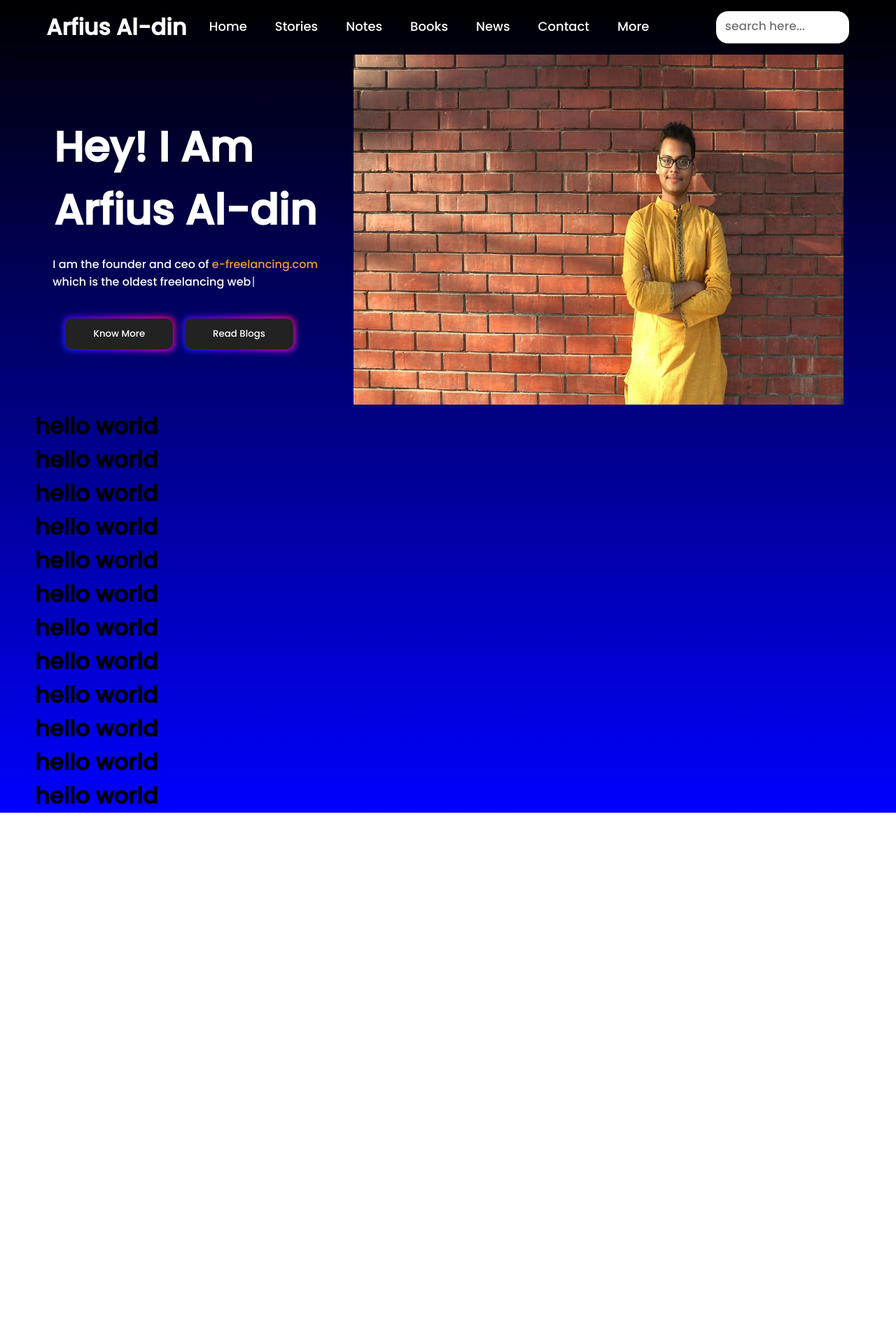
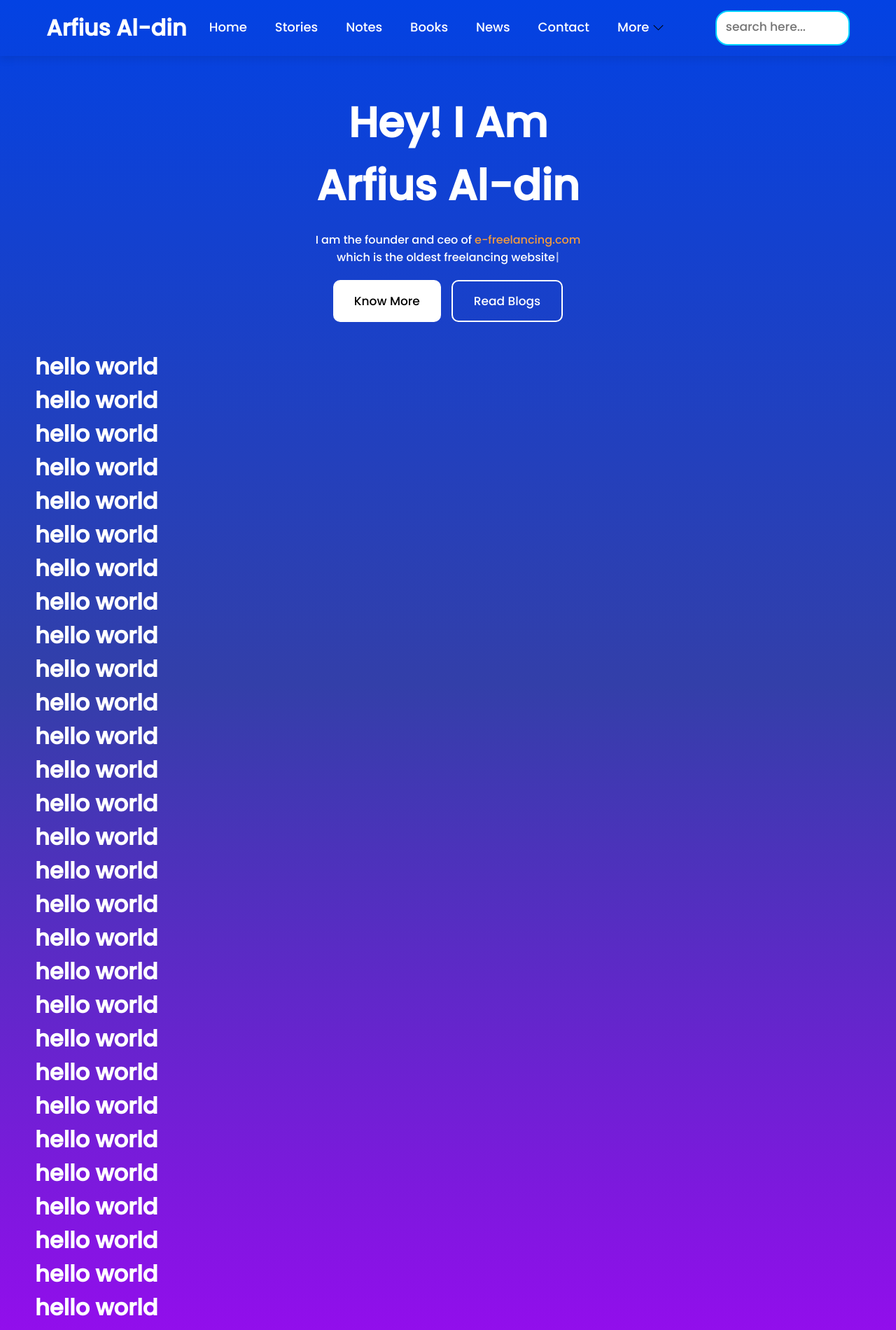
Before and after one commit to Mahade121/portfolio, a Next.js app: page /home in a window 1280 px wide. Shown: the top 1900 px of the page at 70% size. Before the commit the page ends 1161 px from the top, so only its background shows below. Built offline with nearby package versions, Linux system fonts and the light colour scheme.

Commit message:
color changing effect added

```diff
--- a/src/pages/home.js
+++ b/src/pages/home.js
@@ -36,7 +36,7 @@ export default function home() {
                 </div>
             </header>
             <main>
-                <div className="hero-sec">
+                <div className="hero-sec mb-80">
                     <div className="content">
                         <h1 className='hero-title'>Hey! I Am <br /> Arfius Al-din</h1>
                         <div className="detail">
@@ -50,15 +50,60 @@ export default function home() {
                             />
                         </div>
                         <div className="btn-container">
-                            <button className='hero-btn'>Know More</button>
-                            <button className='hero-btn'>Read Blogs</button>
+                            <button className='know-btn'>Know More</button>
+                            <button className='read-btn'>Read Blogs</button>
                         </div>
                     </div>
-                    <div className="top-img">
-                        <Image src={'/arfius-vaiya.jpg'} width={700} height={500} />
-                    </div>
                 </div>
-                <h1>hello world</h1>
+                    <h1>hello world</h1>
+                    <h1>hello world</h1>
+                    <h1>hello world</h1>
+                    <h1>hello world</h1>
+                    <h1>hello world</h1>
+                    <h1>hello world</h1>
+                    <h1>hello world</h1>
+                    <h1>hello world</h1>
+                    <h1>hello world</h1>
+                    <h1>hello world</h1>
+                    <h1>hello world</h1>
+                    <h1>hello world</h1>
+                    <h1>hello world</h1>
+                    <h1>hello world</h1>
+                    <h1>hello world</h1>
+                    <h1>hello world</h1>
+                    <h1>hello world</h1>
+                    <h1>hello world</h1>
+                    <h1>hello world</h1>
+                    <h1>hello world</h1>
+                    <h1>hello world</h1>
+                    <h1>hello world</h1>
+                    <h1>hello world</h1>
+                    <h1>hello world</h1>
+                    <h1>hello world</h1>
+                    <h1>hello world</h1>
+                    <h1>hello world</h1>
+                    <h1>hello world</h1>
+                    <h1>hello world</h1>
+                    <h1>hello world</h1>
+                    <h1>hello world</h1>
+                    <h1>hello world</h1>
+                    <h1>hello world</h1>
+                    <h1>hello world</h1>
+                    <h1>hello world</h1>
+                    <h1>hello world</h1>
+                    <h1>hello world</h1>
+                    <h1>hello world</h1>
+                    <h1>hello world</h1>
+                    <h1>hello world</h1>
+                    <h1>hello world</h1>
+                    <h1>hello world</h1>
+                    <h1>hello world</h1>
+                    <h1>hello world</h1>
+                    <h1>hello world</h1>
+                    <h1>hello world</h1>
+                    <h1>hello world</h1>
+                    <h1>hello world</h1>
+                    <h1>hello world</h1>
                     <h1>hello world</h1>
                     <h1>hello world</h1>
                     <h1>hello world</h1>
@@ -71,7 +116,6 @@ export default function home() {
                     <h1>hello world</h1>
                     <h1>hello world</h1>
             </main>
-        {/* </div> */}
         </>
     )
 }
--- a/src/styles/globals.css
+++ b/src/styles/globals.css
@@ -6,7 +6,11 @@
   font-family: 'Poppins', sans-serif;
 }
 body {
-  background: linear-gradient(to bottom, rgb(0, 0, 0), blue);
+  color: white;
+  background: linear-gradient(180deg, #0342e3 0%, #333fa9 28.95%, #ad00ff 64.06%, #50008e 100%);
+}
+.mb-80 {
+  margin-bottom: 40px;
 }
 ::placeholder {
   font-size: 17px;
@@ -50,7 +54,7 @@ nav ul li {
 nav ul li::after {
   content: "";
   position: absolute;
-  background-color: #eb8d28;
+  background-color: #ffffff;
   height: 3px;
   width: 0;
   left: 0;
@@ -58,7 +62,7 @@ nav ul li::after {
   transition: 0.3s;
 }
 nav ul li:hover {
-  color: #eb8d28;
+  color: #ffffff;
   font-weight: bold;
 }
 nav ul li:hover::after {
@@ -105,10 +109,9 @@ nav ul li:hover::after {
 }
 .search {
   width: 12rem;
-  border: none;
   padding: 13px;
   border-radius: 18px;
-  border: 1.5px solid black;
+  border: 2px solid #00D1FF;
 }
 .search:focus {
   border: 2px solid #eb8d28;
@@ -129,11 +132,13 @@ nav ul li:hover::after {
   color: #eb8d28;
 }
 .hero-sec {
+  padding-top: 50px;
   display: flex;
   color: white;
   justify-content: space-around;
 }
 .content {
+  text-align: center;
   display: flex;
   align-items: center;
   justify-content: center;
@@ -146,79 +151,34 @@ nav ul li:hover::after {
   text-decoration: none;
 }
 .detail {
-  margin: 20px 0px;
-}
-
-.hero-btn {
-  margin-top: 20px;
-  margin-right: 17px;
-  padding: 0.9em 3em;
-  border: none;
-  outline: none;
-  color: rgb(255, 255, 255);
-  background: #111;
-  cursor: pointer;
-  position: relative;
-  z-index: 0;
-  border-radius: 10px;
-  user-select: none;
-  -webkit-user-select: none;
-  touch-action: manipulation;
+  margin: 20px 20px;
 }
 .btn-container {
   display: flex;
 }
-
-.hero-btn:before {
-  content: "";
-  background: linear-gradient(
-    45deg,
-    #ff0000,
-    #ff7300,
-    #fffb00,
-    #48ff00,
-    #00ffd5,
-    #002bff,
-    #7a00ff,
-    #ff00c8,
-    #ff0000
-  );
-  position: absolute;
-  top: -2px;
-  left: -2px;
-  background-size: 400%;
-  z-index: -1;
-  filter: blur(5px);
-  -webkit-filter: blur(5px);
-  width: calc(100% + 4px);
-  height: calc(100% + 4px);
-  animation: glowing-button-85 20s linear infinite;
-  transition: opacity 0.3s ease-in-out;
+.know-btn {
+  cursor: pointer;
+  padding: 15px 30px;
+  font-size: 17px;
   border-radius: 10px;
+  border: none;
+  background: white;
+  color: black;
+  margin-right: 15px;
 }
-
-@keyframes glowing-button-85 {
-  0% {
-    background-position: 0 0;
-  }
-  50% {
-    background-position: 400% 0;
-  }
-  100% {
-    background-position: 0 0;
-  }
+.read-btn {
+  cursor: pointer;
+  padding: 15px 30px;
+  font-size: 17px;
+  border-radius: 10px;
+  border: 2px solid #ffffff;
+  background: transparent;
+  color: #ffffff;
 }
-
-.hero-btn:after {
-  z-index: -1;
-  content: "";
-  position: absolute;
-  width: 100%;
-  height: 100%;
-  background: #222;
-  left: 0;
-  top: 0;
-  border-radius: 10px;
+.read-btn:hover {
+  color: black;
+  background: white;
+  transition: all 0.2s ease-in;
 }
 
 @media (min-width: 768px) {
```
